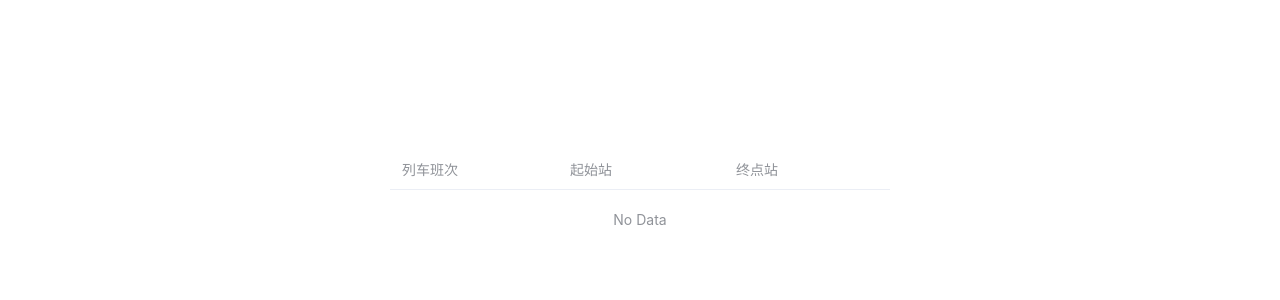
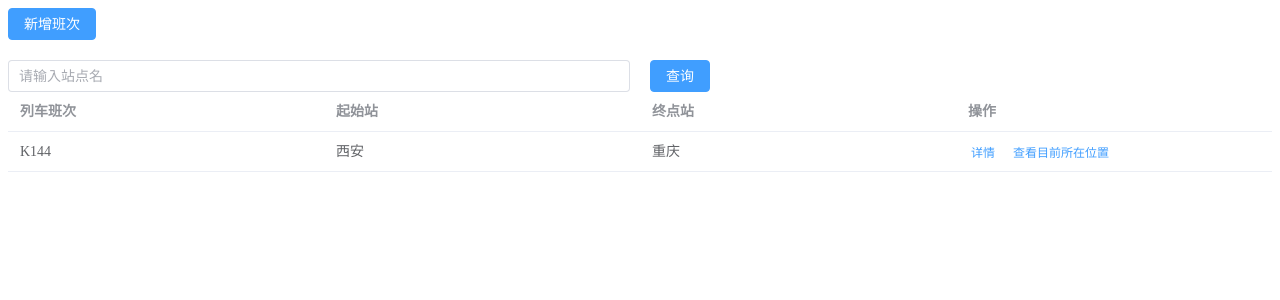
Before and after one commit to luuuuuuuyouli/train-timetable, a Vue app: page / in a window 1280 px wide. Shown: the top 300 px of the page. Built offline with nearby package versions, Linux system fonts and the light colour scheme.

Commit message:
界面搭建

```diff
--- a/package.json
+++ b/package.json
@@ -17,6 +17,7 @@
   "dependencies": {
     "element-plus": "^2.2.29",
     "less": "^4.1.3",
+    "sass": "^1.58.0",
     "vue": "^3.2.45",
     "vue-router": "^4.1.6"
   },
--- a/src/App.vue
+++ b/src/App.vue
@@ -1,31 +1,204 @@
 <script setup lang="ts">
 import { ref,reactive } from 'vue';
-import { ElTable,ElTableColumn } from 'element-plus';
+import { ElTable,
+  ElTableColumn,
+  ElDialog,
+  ElForm,
+  ElFormItem,
+  ElTimePicker,
+  ElDescriptions,
+  ElDescriptionsItem,
+  ElCol,
+  ElRow,
+  ElInput } from 'element-plus';
 
 
-const dataSource = ref([])
+const formModel = reactive({
+    name:'',
+    startStation:'',
+    endStation:'',
+    stationList:[]
+})
+
+
+const keyName = ref()
+
+
+const dialogVisible = ref(false)
+const dialogDetailVisible = ref(false)
+const nowDialogVisible = ref(false)
+
+const dataSource = ref([
+  {
+    name:'K144',
+    startStation:'西安',
+    endStation:'重庆'
+  }
+])
+
+const addNewLine = () =>{
+  dialogVisible.value = true
+}
+
+const submitForm = () =>{
+  dialogVisible.value = false
+  console.log(formModel)
+}
+
+const handleDetail = () =>{
+  dialogDetailVisible.value = true
+}
+
+const seeNowLoaction = () =>{
+  nowDialogVisible.value = true
+}
+
+const deleteStation = (index,row) =>{
+  console.log(index,row)
+  formModel.stationList.splice(index,1)
+}
+
+const addNewStation = () =>{
+  const data = {
+    name:'',
+    arrival:'',
+    leave:''
+  }
+  formModel.stationList.push(data)
+}
+
+const queryList = () =>{
+
+}
 
 </script>
 
 <template>
-  <div class="content">
+  <div>
+    <el-button type="primary" @click="addNewLine">新增班次</el-button>
+    <el-row :gutter="20" style="margin-top:20px">
+      <el-col :span="12">
+        <el-input v-model="keyName" placeholder="请输入站点名"></el-input>
+      </el-col>
+      <el-col :span="12">
+        <el-button type="primary" @click="queryList">查询</el-button>
+      </el-col>
+    </el-row>
+
     <el-table :data="dataSource" class="table">
-      <el-table-column label="列车班次"></el-table-column>
-      <el-table-column label="起始站"></el-table-column>
-      <el-table-column label="终点站"></el-table-column>
+      <el-table-column label="列车班次" prop="name"></el-table-column>
+      <el-table-column label="起始站" prop="startStation"></el-table-column>
+      <el-table-column label="终点站" prop="endStation"></el-table-column>
+      <el-table-column label="操作">
+        <template #default>
+        <el-button link type="primary" size="small" @click="handleDetail"
+          >详情</el-button
+        >
+        <el-button link type="primary" size="small" @click="seeNowLoaction">查看目前所在位置</el-button>
+      </template>
+      </el-table-column>
     </el-table>
+    <el-dialog title="新增" v-model="dialogVisible">
+      <el-form :model="formModel">
+        <el-form-item label="线路名字" label-width="100px">
+          <el-input v-model="formModel.name" placeholder="请输入"></el-input>
+        </el-form-item>
+        <el-form-item label="线路起始站">
+          <el-input v-model="formModel.startStation" placeholder="请输入"></el-input>
+        </el-form-item>
+        <el-form-item label="线路终点站">
+          <el-input v-model="formModel.endStation" placeholder="请输入"></el-input>
+        </el-form-item>
+        <el-form-item label="线路站点">
+          <el-button type="primary" @click="addNewStation">添加</el-button>
+          <el-table :data="formModel.stationList">
+            <el-table-column label="站点名" prop="name">
+              <template #default="scope">
+                <el-input v-model="scope.row.name" placeholder="请输入"></el-input>
+              </template>
+            </el-table-column>
+            <el-table-column label="到站时间" prop="arrival">
+              <template #default="scope">
+                <el-time-picker v-model="scope.row.arrival" format="HH:mm:ss" placeholder="请选择" />
+              </template>
+            </el-table-column>
+            <el-table-column label="离站时间" prop="leave">
+              <template #default="scope">
+                <el-time-picker v-model="scope.row.leave" format="HH:mm:ss" placeholder="请选择" />
+              </template>
+            </el-table-column>
+            <el-table-column label="操作">
+              <template #default="scope">
+              <el-button type="danger" size="small" @click="deleteStation(scope.$index, scope.row)">删除</el-button>
+            </template>
+            </el-table-column>
+          </el-table>
+        </el-form-item>
+      </el-form>
+      <template #footer>
+        <span class="dialog-footer">
+          <el-button @click="dialogVisible = false">取消</el-button>
+          <el-button type="primary" @click="submitForm">
+            保存
+          </el-button>
+        </span>
+      </template>
+    </el-dialog>
+
+    <el-dialog title="详情" v-model="dialogDetailVisible">
+       <el-descriptions
+       :column="3"
+       border
+       >
+       <el-descriptions-item label="线路名">
+
+       </el-descriptions-item>
+       <el-descriptions-item label="起始站">
+
+       </el-descriptions-item>
+       <el-descriptions-item label="终点站">
+
+       </el-descriptions-item>
+       <el-descriptions-item label="站点">
+
+       </el-descriptions-item>
+
+       </el-descriptions>
+      <template #footer>
+        <span class="dialog-footer">
+          <el-button @click="dialogDetailVisible = false">关闭</el-button>
+        </span>
+      </template>
+    </el-dialog>
+
+    <el-dialog title="目前所在位置" v-model="nowDialogVisible">
+      <div>重庆至成都</div>
+      <template #footer>
+        <span class="dialog-footer">
+          <el-button @click="nowDialogVisible = false">关闭</el-button>
+        </span>
+      </template>
+    </el-dialog>
   </div>
 
 </template>
 
-<style scoped>
-  .content{
-    width: 500px;
-    height: 500px;
+<style lang="less" scoped>
+
+.size {
+  width: 100%;
+  height: 100%;
+}
+
+html,
+body {
+  padding: 0 !important;
+  margin: 0;
+  overflow: hidden;
+  .size;
+
+  #app {
+    .size;
   }
-  .table{
-    width: 100%;
-    height: 100%;
-  }
-
+}
 </style>
--- a/src/main.ts
+++ b/src/main.ts
@@ -1,13 +1,11 @@
 import { createApp } from 'vue'
-import './style.css'
 
 // 引入element-plus
 import { setupElementPlus } from './plugins/elementPlus'
 
+import 'element-plus/dist/index.css'
 // 引入全局样式
 import '@/styles/index.less'
-
-import 'element-plus/dist/index.css'
 
 import App from './App.vue'
 
--- a/src/style.css
+++ /dev/null
@@ -1,80 +0,0 @@
-:root {
-  font-family: Inter, system-ui, Avenir, Helvetica, Arial, sans-serif;
-  line-height: 1.5;
-  font-weight: 400;
-
-  color-scheme: light dark;
-  color: rgba(255, 255, 255, 0.87);
-  background-color: #242424;
-
-  font-synthesis: none;
-  text-rendering: optimizeLegibility;
-  -webkit-font-smoothing: antialiased;
-  -moz-osx-font-smoothing: grayscale;
-  -webkit-text-size-adjust: 100%;
-}
-
-a {
-  font-weight: 500;
-  color: #646cff;
-  text-decoration: inherit;
-}
-a:hover {
-  color: #535bf2;
-}
-
-body {
-  margin: 0;
-  display: flex;
-  place-items: center;
-  min-width: 320px;
-  min-height: 100vh;
-}
-
-h1 {
-  font-size: 3.2em;
-  line-height: 1.1;
-}
-
-button {
-  border-radius: 8px;
-  border: 1px solid transparent;
-  padding: 0.6em 1.2em;
-  font-size: 1em;
-  font-weight: 500;
-  font-family: inherit;
-  background-color: #1a1a1a;
-  cursor: pointer;
-  transition: border-color 0.25s;
-}
-button:hover {
-  border-color: #646cff;
-}
-button:focus,
-button:focus-visible {
-  outline: 4px auto -webkit-focus-ring-color;
-}
-
-.card {
-  padding: 2em;
-}
-
-#app {
-  max-width: 1280px;
-  margin: 0 auto;
-  padding: 2rem;
-  text-align: center;
-}
-
-@media (prefers-color-scheme: light) {
-  :root {
-    color: #213547;
-    background-color: #ffffff;
-  }
-  a:hover {
-    color: #747bff;
-  }
-  button {
-    background-color: #f9f9f9;
-  }
-}
--- a/vite.config.ts
+++ b/vite.config.ts
@@ -19,6 +19,7 @@ export default defineConfig(({ command }: ConfigEnv) => {
       vue(),
     ],
     resolve: {
+      extensions: ['.mjs', '.js', '.ts', '.jsx', '.tsx', '.json', '.less', '.css'],
       alias: [
         {
           find: /\@\//,
@@ -27,9 +28,11 @@ export default defineConfig(({ command }: ConfigEnv) => {
       ]
     },
     css: {
-      // css预处理器
       preprocessorOptions: {
-
+        less: {
+          additionalData: '@import "./src/styles/variables.module.less";',
+          javascriptEnabled: true
+        }
       }
     },
     build: {
```
Also changed, not shown: tsconfig.json (+25 -8 lines), 1 other file (tests, documents, lock files or other folders).
